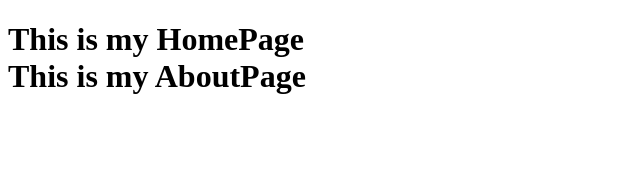
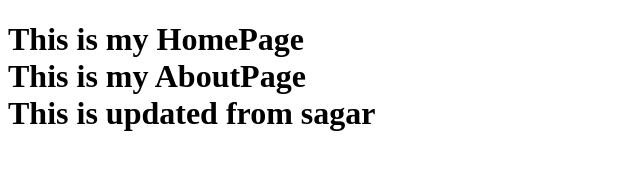
Before and after one commit to sagar460/GithubMarathon, a plain HTML site: page index.html in a window 1280 px wide. Shown: the whole page, without its empty margins (0-640 px from the left). Drawn offline with Linux system fonts and the light colour scheme.

Commit message:
updated by sagar

```diff
--- a/index.html
+++ b/index.html
@@ -8,7 +8,8 @@
   <body>
     <h1>
       This is my HomePage<br />
-      This is my AboutPage
+      This is my AboutPage<br />
+      This is updated from sagar
     </h1>
   </body>
 </html>
```
